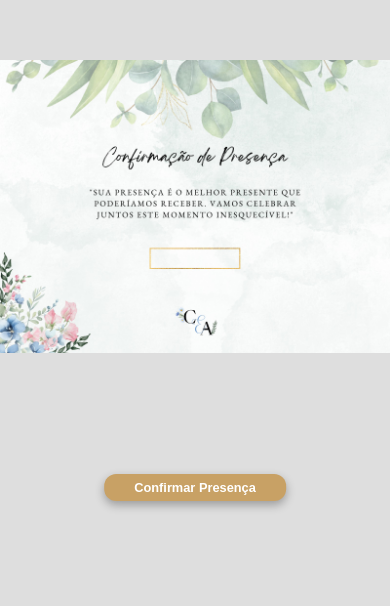
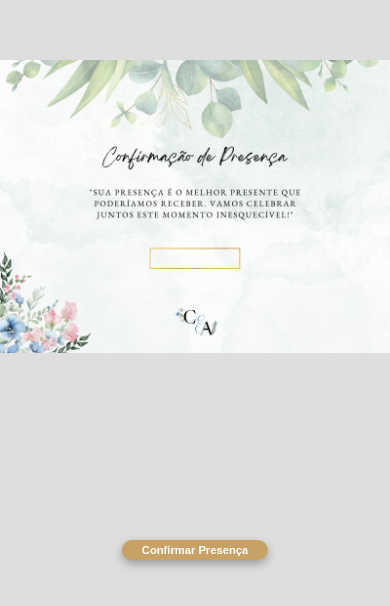
Before and after one commit to Arthurssyllos/PortifolioParaCasamento, a plain HTML site: page confirmacao.html in a window 390 px wide. Shown: the part 216-822 px from the top of the page. Drawn offline with Linux system fonts and the light colour scheme.

Commit message:
mobile update

```diff
--- a/confirmacao.html
+++ b/confirmacao.html
@@ -54,17 +54,15 @@
                 background-size: contain; /* Exibe a imagem inteira no mobile */
                 background-position: center center; /* Centraliza a imagem no mobile */
                 background-color: rgba(200, 200, 200, 0.6); /* Cor de fundo semitransparente */
-                /* Adicionando um desfoque nas partes superior e inferior */
-                background-image: url('Presenca.jpeg');
             }
 
             .botao {
-                bottom: 15%; /* Move o botão mais para cima no mobile */
+                bottom: 8%; /* Move o botão ainda mais para cima no mobile */
             }
 
             .botao a {
-                font-size: 0.8rem; /* Ajusta o tamanho da fonte no mobile */
-                padding: 6px 30px; /* Ajusta o tamanho do botão no mobile */
+                font-size: 0.7rem; /* Ajusta o tamanho da fonte no mobile */
+                padding: 4px 20px; /* Diminuindo ainda mais o tamanho do botão no mobile */
             }
         }
     </style>
```
